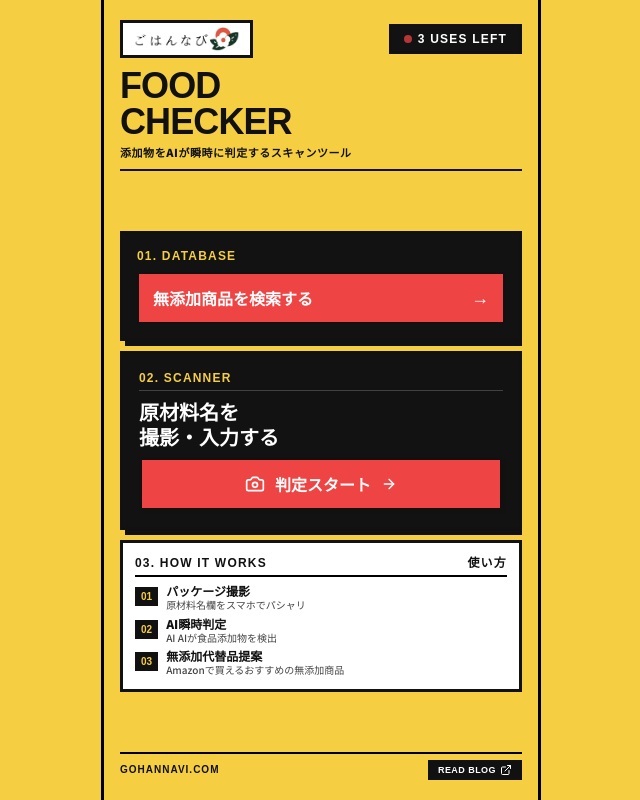
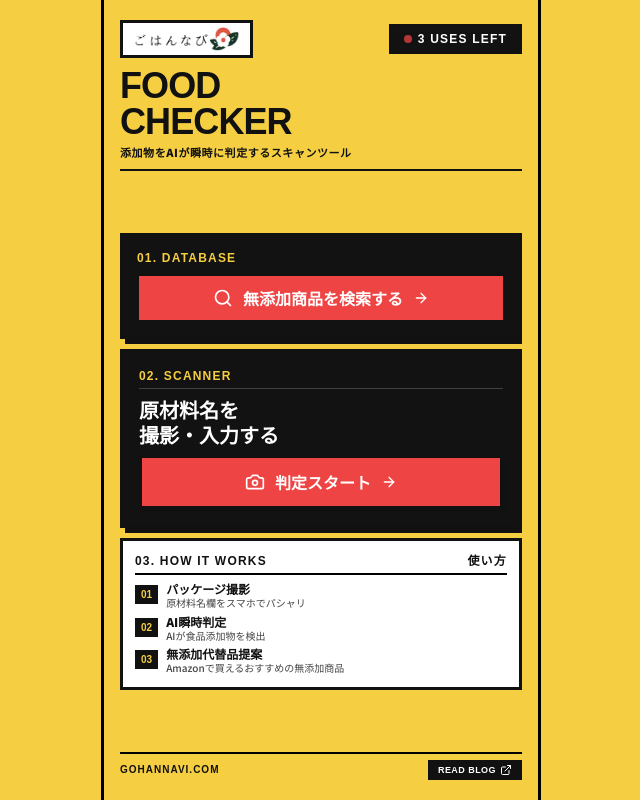
Before and after one commit to machax555-ux/gohannavi-checker, a Next.js app: page / in a window 1280 px wide. Shown: the whole page, without its empty margins (319-959 px from the left). Built offline with nearby package versions, Linux system fonts and the light colour scheme; a web font is replaced by a local one.

Commit message:
Center red button text and match arrow icon font & size in 01. DATABASE card with 02. SCANNER button

```diff
--- a/app/page.tsx
+++ b/app/page.tsx
@@ -2,7 +2,7 @@
 
 import React, { useEffect, useState } from "react";
 import Link from "next/link";
-import { Camera, ArrowRight, ExternalLink } from "lucide-react";
+import { Camera, Search, ArrowRight, ExternalLink } from "lucide-react";
 import UsageLimit from "@/components/UsageLimit";
 import { canUseToday } from "@/lib/storage";
 
@@ -50,7 +50,7 @@ export default function HomePage() {
 
       {/* 2. Main Hero Cards (Order: 01. DATABASE -> 02. SCANNER -> 03. HOW IT WORKS) */}
       <div className="flex flex-col gap-2.5 my-auto overflow-hidden">
-        {/* 01. DATABASE Card (Entire card clickable, compact previous shape & height, dark background, red button for "無添加商品を検索する") */}
+        {/* 01. DATABASE Card (Centered red button matching SCANNER 判定スタート) */}
         <Link
           href="/search"
           className="swiss-card-dark p-3 sm:p-3.5 flex flex-col gap-2 group hover:opacity-95 transition-opacity cursor-pointer block"
@@ -60,11 +60,10 @@ export default function HomePage() {
               01. DATABASE
             </span>
           </div>
-          <div className="w-full py-2.5 px-3.5 bg-[#EF4444] text-white swiss-border-sm font-extrabold text-sm sm:text-base flex items-center justify-between group-hover:bg-[#DC2626] transition-colors">
+          <div className="w-full py-2.5 px-3.5 bg-[#EF4444] text-white swiss-border-sm font-black text-sm sm:text-base flex items-center justify-center gap-2.5 group-hover:bg-[#DC2626] transition-colors">
+            <Search className="w-4 h-4 sm:w-5 sm:h-5 text-white group-hover:scale-110 transition-transform" />
             <span>無添加商品を検索する</span>
-            <span className="font-display font-black text-lg text-white group-hover:translate-x-1 transition-transform">
-              →
-            </span>
+            <ArrowRight className="w-4 h-4 group-hover:translate-x-1 transition-transform" />
           </div>
         </Link>
 
@@ -121,7 +120,7 @@ export default function HomePage() {
               </span>
               <div>
                 <p className="font-extrabold text-xs text-[#111111] leading-none">AI瞬時判定</p>
-                <p className="text-[10px] text-[#444444] font-medium leading-tight mt-0.5">AI AIが食品添加物を検出</p>
+                <p className="text-[10px] text-[#444444] font-medium leading-tight mt-0.5">AIが食品添加物を検出</p>
               </div>
             </div>
 
```
